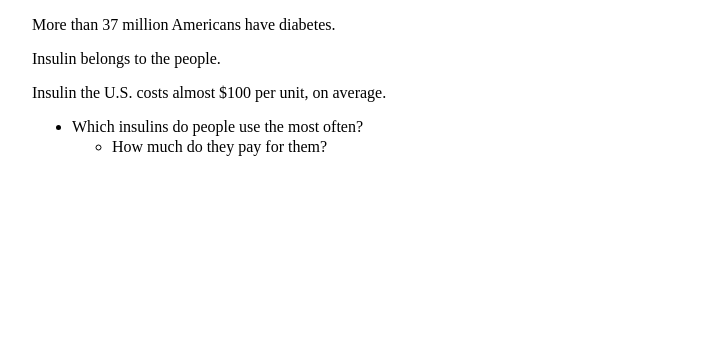
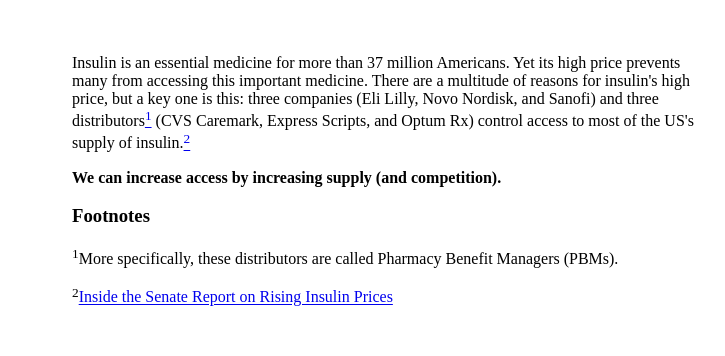
Before and after one commit to citizentx/citizentx.github.io, a Gatsby site in the folder public/: page / in a window 1280 px wide. Shown: the whole page, without its empty margins (248-973 px from the left). Built offline with nearby package versions, Linux system fonts and the light colour scheme; Gatsby itself is replaced by a stand-in of ours.

Commit message:
writing is hard

```diff
--- /dev/null
+++ b/public/src/content/blog/motivation.mdx
@@ -0,0 +1,4 @@
+
+We live in a time of incredible abundance. When we get sick, we're usually able to go to our local pharmacy and purchase medicine that makes us feel better. If necessary, we can go to our doctor and get a prescription that can be filled within the next day. We have built an impressive infrastructure that can provide us with the best medicines almost instantly.
+
+Yet it is fragile. As we experienced with Covid-19, unexpected events can lead to supply chain disruptions that prevent us from accessing life-saving medicines.
--- a/public/src/content/index.mdx
+++ b/public/src/content/index.mdx
@@ -1,9 +1,18 @@
+export const Ref = ({id}) => {
+  return <a href={`#fn-${id}`}><sup>{id}</sup></a>
+}
 
-More than 37 million Americans have diabetes.
+export const Footnote = ({id}) => {
+  return <a id={`fn-${id}`}><sup>{id}</sup></a>
+}
 
-Insulin belongs to the people.
+Insulin is an essential medicine for more than 37 million Americans. Yet its high price prevents many from accessing this important medicine. There are a multitude of reasons for insulin's high price, but a key one is this: three companies (Eli Lilly, Novo Nordisk, and Sanofi) and three distributors<Ref id="1" /> (CVS Caremark, Express Scripts, and Optum Rx) control access to most of the US's supply of insulin.<Ref id="2" />
 
-Insulin the U.S. costs almost $100 per unit, on average.
+**We can increase access by increasing supply (and competition).**
 
-- Which insulins do people use the most often?
-  - How much do they pay for them?
+
+### Footnotes
+
+<Footnote id="1" />More specifically, these distributors are called Pharmacy Benefit Managers (PBMs).
+
+<Footnote id="2" />[Inside the Senate Report on Rising Insulin Prices](https://beyondtype1.org/senate-insulin-report/)
--- a/public/src/styles/main.scss
+++ b/public/src/styles/main.scss
@@ -1,7 +1,7 @@
 @import "fonts.scss";
 
 :root {
-    font-size: 12pt;
+    font-size: 14pt;
     font-family: $serif;
 }
 
--- a/public/src/styles/notes.module.scss
+++ b/public/src/styles/notes.module.scss
@@ -1,7 +1,7 @@
 .mainContainer {
-    max-width: 90ch;
+    max-width: 80ch;
     margin: 0 auto;
-    padding: 0 20px 30px 20px;
+    padding: 30px 20px 30px 20px;
 
     h2 {
         border-bottom: 2px solid #666;
```
Also changed, not shown: README.md (deleted).
